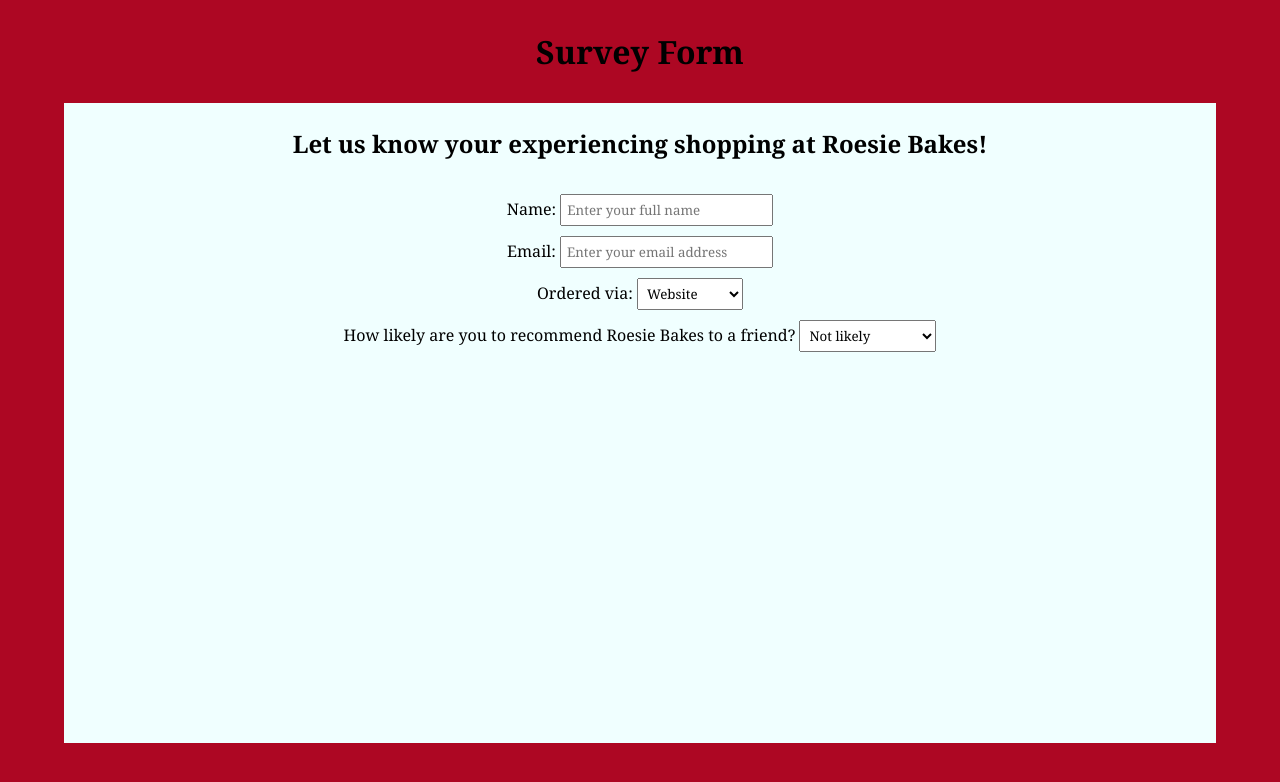
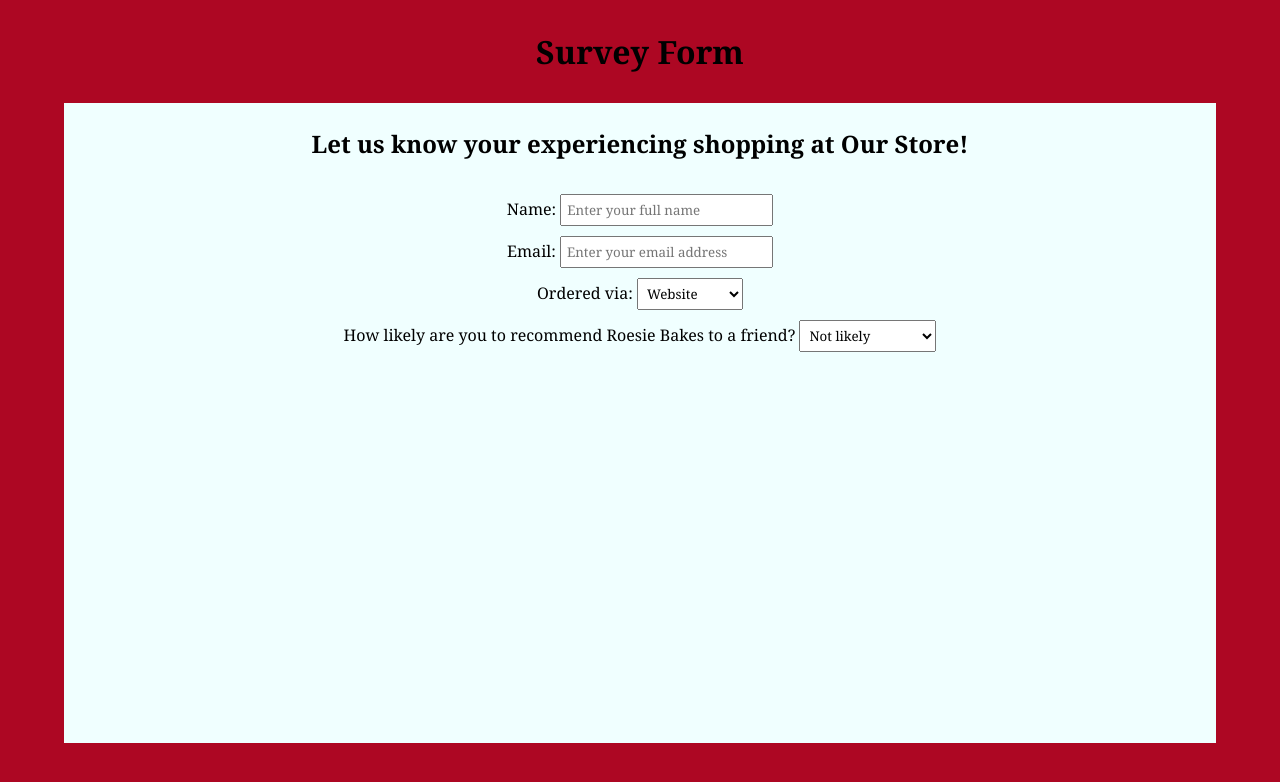
Before and after one commit to li0so/survey_form, a plain HTML site: page index.html in a window 1280 px wide. Drawn offline with Linux system fonts and the light colour scheme.

Commit message:
Update index.html

```diff
--- a/index.html
+++ b/index.html
@@ -13,7 +13,7 @@
 
     <div class="content_wrapper">
 
-        <h2 class="survey_heading">Let us know your experiencing shopping at Roesie Bakes!</h2>
+        <h2 class="survey_heading">Let us know your experiencing shopping at Our Store!</h2>
 
         <form action="" method="post">
 
```
